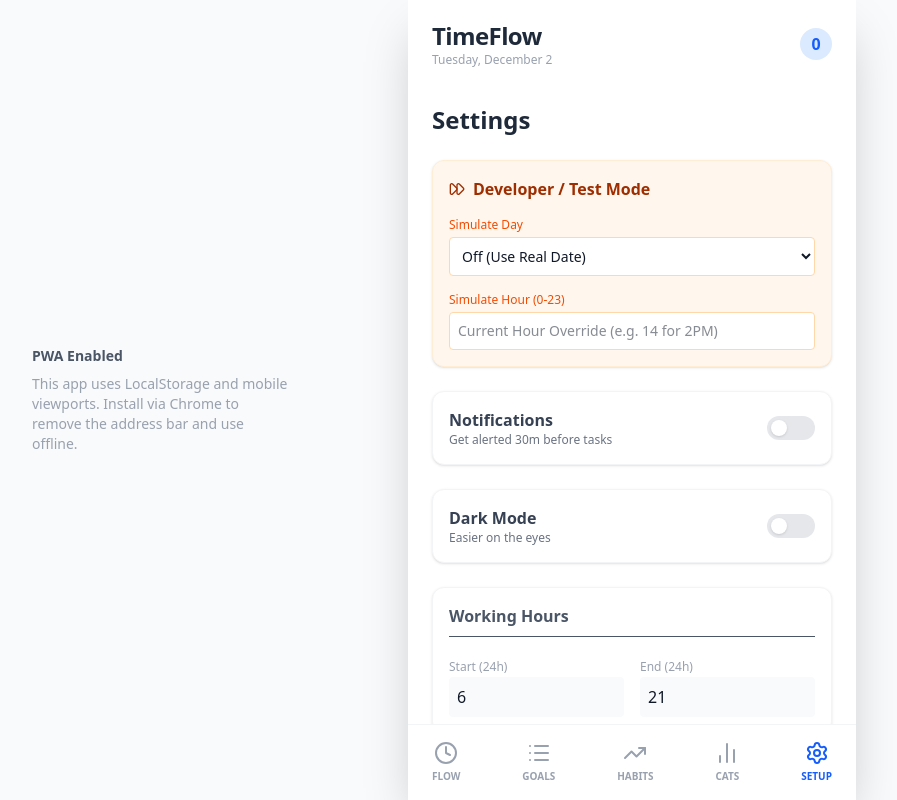
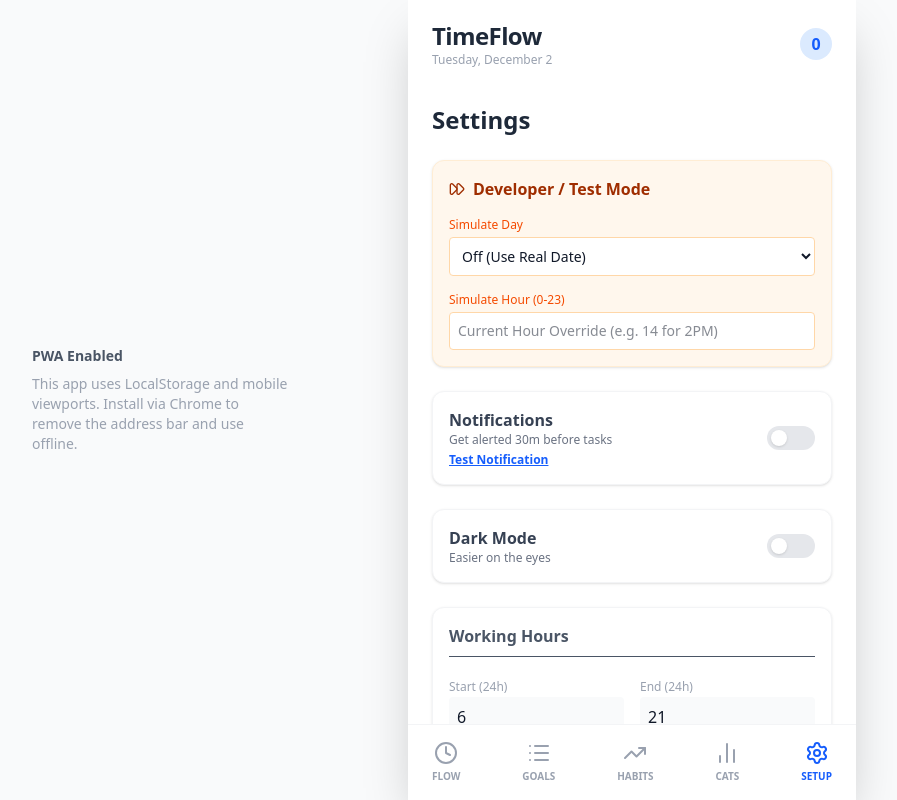
Before and after one commit to KanhaArjun/timeflowfix, a React (Vite) app: page / in a window 1280 px wide. Both pictures are taken after a click on the button "SETUP". Shown: the whole page, without its empty margins (8-905 px from the left). Built offline with nearby package versions, Linux system fonts and the light colour scheme.

Commit message:
Update App.tsx

```diff
--- a/src/App.tsx
+++ b/src/App.tsx
@@ -2006,6 +2006,7 @@ const HabitsView = () => {
           <div>
             <h3 className="font-bold text-gray-700">Notifications</h3>
             <p className="text-xs text-gray-500">Get alerted 30m before tasks</p>
+<button onClick={() => { Notification.requestPermission().then(perm => { if (perm === 'granted') new Notification("Test Success!", { body: "Notifications are working." }); else alert("Notifications blocked. Please enable them in your browser settings."); }); }} className="text-xs text-blue-600 font-bold underline mt-1 block">Test Notification</button>
           </div>
           <button
             onClick={() => {
```
